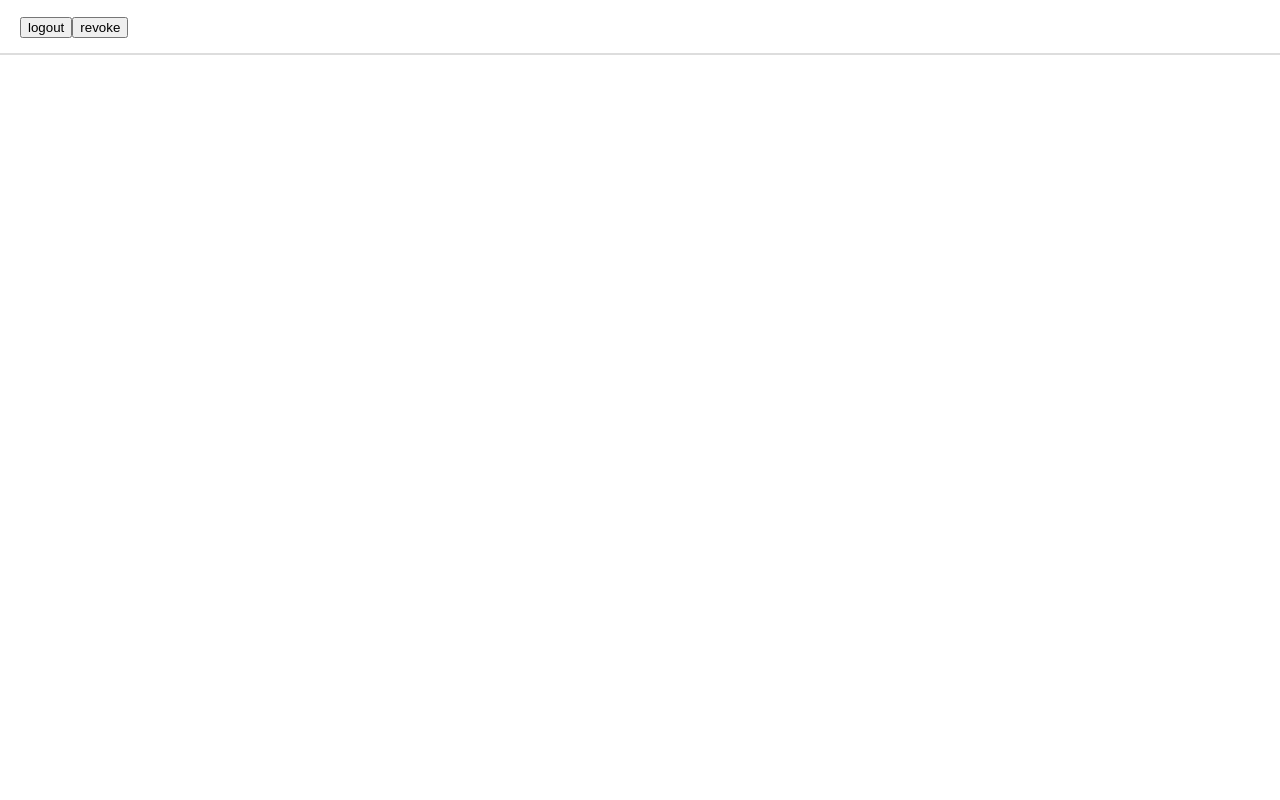
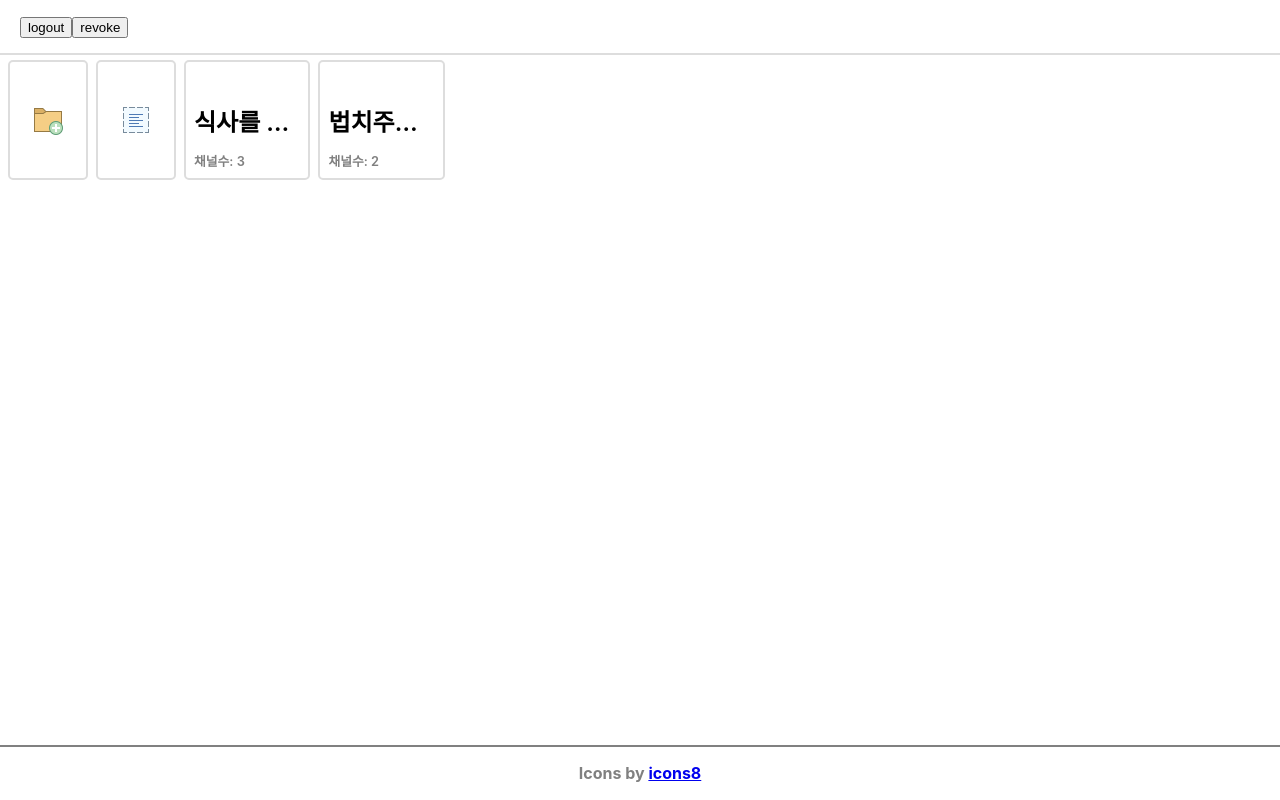
Before and after one commit to SangInK/UtilTube, a React (Create React App) app in the folder frontend/util_tube/: page /main in a window 1280 px wide. Built offline with nearby package versions, Linux system fonts and the light colour scheme; no server answers.

Commit message:
++ frontend folder 복구 중

```diff
--- a/frontend/util_tube/src/App.js
+++ b/frontend/util_tube/src/App.js
@@ -5,8 +5,9 @@ import { UserProvider } from "./providers/UserContext";
 
 import styles from "./App.module.css";
 
+import Main from "./components/Main";
+import Navbar from "./components/Navbar";
 import LoginButton from "./components/LoginButton";
-import Navbar from "./components/Navbar";
 import UtilView from "./components/UtilView";
 
 const Provider = ({ children }) => {
@@ -23,10 +24,9 @@ const App = () => {
       <Provider>
         <Routes>
           <Route path="/" element={<UtilView />} />
-          <Route
-            path="/main"
-            element={<Navbar className={styles.navbar} />}
-          ></Route>
+          <Route path="/main" element={<Navbar className={styles.navbar} />}>
+            <Route index element={<Main className={styles.main} />} />
+          </Route>
           <Route path="/login" element={<LoginButton />} />
         </Routes>
       </Provider>
--- a/frontend/util_tube/src/App.module.css
+++ b/frontend/util_tube/src/App.module.css
@@ -1,3 +1,7 @@
+* {
+    box-sizing: border-box;
+  }
+
 .navbar {
     position: fixed;
 
--- /dev/null
+++ b/frontend/util_tube/src/components/Folders.js
@@ -0,0 +1,96 @@
+import { useUtil } from "../providers/UtilContext";
+
+import styles from "./Folders.module.css";
+
+import addIcon from "../assets/Folder/icons8-add-folder-30.png";
+import allIcon from "../assets/Folder/icons8-select-all-30.png";
+import deleteIcon from "../assets/Folder/icons8-delete-folder-30.png";
+
+const Folder = ({ className, folder, subs }) => {
+  return (
+    <div
+      className={className}
+      title={folder.alt ? folder.alt : folder.folder_name}
+    >
+      {folder.folder_name ? (
+        <p className={styles.folderName}>{folder.folder_name}</p>
+      ) : (
+        <img src={folder.icon} />
+      )}
+      {folder.folder_name ? (
+        <p className={styles.folderInfo}>채널수: {subs.length}</p>
+      ) : null}
+    </div>
+  );
+};
+
+const Folders = ({ className }) => {
+  const { createStyleClass } = useUtil();
+
+  const datas = {};
+  datas.subs = [
+    { folder_id: 1 },
+    { folder_id: 1 },
+    { folder_id: 1 },
+    { folder_id: 2 },
+    { folder_id: 2 },
+  ];
+
+  datas.folders = [
+    {
+      folder_name: "식사를 죽이어 8시",
+      folder_id: 1,
+    },
+    {
+      folder_name:
+        "법치주의를 이른 줄넘기를 또 위가, 자다. 군제는 그것의 미치는 뭐는 들리라 담게 것 돌아온 그래 찾아요",
+
+      folder_id: 2,
+    },
+  ];
+
+  const handleClickCreate = async (e) => {
+    e.preventDefault();
+    console.log("handleClickCreate");
+  };
+
+  const handleClickDelete = async (e) => {
+    e.preventDefault();
+    console.log("handleClickDelete");
+  };
+
+  const handleClickModeChange = async (e) => {
+    e.preventDefault();
+    console.log("handleClickModeChange");
+  };
+
+  return (
+    <div className={createStyleClass(styles, ["folders"], className)}>
+      <Folder
+        className={`${styles.folder} ${styles.small}`}
+        folder={{ icon: addIcon, alt: "폴더 추가" }}
+      />
+      <Folder
+        className={`${styles.folder} ${styles.small}`}
+        folder={{ icon: allIcon, alt: "전체 폴더" }}
+      />
+
+      {datas.folders.map((folder) => {
+        const subs = datas.subs.filter(
+          (sub) => sub.folder_id === folder.folder_id
+        );
+
+        return (
+          <Folder
+            key={folder.folder_id}
+            className={styles.folder}
+            folder={folder}
+            subs={subs}
+          />
+        );
+      })}
+    </div>
+  );
+};
+
+export default Folders;
--- /dev/null
+++ b/frontend/util_tube/src/components/Folders.module.css
@@ -0,0 +1,66 @@
+.folders {
+    display: flex;
+
+    gap: 0.5rem;
+
+    overflow-x: auto;
+}
+
+.folders .folder {
+    flex-basis: 10%;
+    flex-grow: 0;
+    flex-shrink: 0;
+
+    height: 100%;
+    max-width: 10%;
+
+    border: 2px solid #dddddd;
+    border-radius: 5px;
+
+    display: flex;
+    justify-content: center;
+    align-items: center;
+
+    position: relative;
+
+    font-size: 1.5rem;
+    font-weight: 600;
+
+    cursor: pointer;
+
+    user-select: none;
+    -moz-user-select: none; /* Firefox */
+    -webkit-user-select: none; /* Chrome, Safari, Opera */
+    -ms-user-select: none; /* Internet Explorer/Edge */
+}
+
+.folders .folder.small {
+    flex-basis: 5rem;
+}
+
+.folders img {
+    user-select: none;
+    -moz-user-select: none;
+    -webkit-user-drag: none;
+    -webkit-user-select: none;
+    -ms-user-select: none;
+}
+
+.folders .folder .folderName {
+    padding: 0.5rem;
+
+    text-overflow: ellipsis;
+    white-space: nowrap; /* 텍스트가 한 줄로 나오도록 */
+    overflow: hidden; /* 넘치는 텍스트 숨김 */
+}
+
+.folders .folder .folderInfo {
+    position: absolute;
+    bottom: 0.5rem;
+    left: 0.5rem;
+
+    font-size: 0.8rem;
+    color: gray;
+
+    margin: 0;
+}
--- /dev/null
+++ b/frontend/util_tube/src/components/Footer.js
@@ -0,0 +1,11 @@
+const Footer = ({ className }) => {
+  return (
+    <div className={className}>
+      <p>
+        Icons by <a href="https://icons8.com/">icons8</a>
+      </p>
+    </div>
+  );
+};
+
+export default Footer;
--- a/frontend/util_tube/src/components/LoginButton.js
+++ b/frontend/util_tube/src/components/LoginButton.js
@@ -16,7 +16,7 @@ const LoginButton = () => {
   }, [setIsRunning]);
 
   const handleClick = async () => {
-    //setIsRunning(true);
+    setIsRunning(true);
 
     await userLogin();
   };
--- a/frontend/util_tube/src/components/LoginButton.module.css
+++ b/frontend/util_tube/src/components/LoginButton.module.css
@@ -1,7 +1,3 @@
-* {
-    box-sizing: border-box;
-  }
-
 .wrapper {
   height: 100vh;
   width: 100vw;
@@ -33,6 +29,12 @@
 
   width: 60px;
   height: 60px;
+
+  user-select: none;
+  -moz-user-select: none;
+  -webkit-user-drag: none;
+  -webkit-user-select: none;
+  -ms-user-select: none;
 }
 
 .btnWrapper button {
@@ -50,6 +52,11 @@
 
   font-size: 1.2rem;
   font-weight: 700;
+
+  user-select: none;
+  -moz-user-select: none; /* Firefox */
+  -webkit-user-select: none; /* Chrome, Safari, Opera */
+  -ms-user-select: none; /* Internet Explorer/Edge */
 }
 
 .btnWrapper button:hover {
--- /dev/null
+++ b/frontend/util_tube/src/components/Main.js
@@ -0,0 +1,23 @@
+import { useUtil } from "../providers/UtilContext";
+
+import styles from "./Main.module.css";
+
+import Folders from "./Folders";
+import Subs from "./Subs";
+import Footer from "./Footer";
+
+const Main = ({ className }) => {
+  const { createStyleClass } = useUtil();
+
+  return (
+    <>
+      <div className={createStyleClass(styles, ["main"], className)}>
+        <Folders className={styles.folders} />
+        <Subs className={styles.subs} />
+      </div>
+      <Footer className={styles.footer} />
+    </>
+  );
+};
+
+export default Main;
--- /dev/null
+++ b/frontend/util_tube/src/components/Main.module.css
@@ -0,0 +1,41 @@
+.main {
+    display: flex;
+    flex-direction: column;
+
+    height: 100vh;
+    width: 100vw;
+}
+
+.folders {
+    flex-basis: 120px;
+    flex-shrink: 0;
+    flex-grow: 0;
+
+    margin-top: 5px;
+    padding: 0 0.5rem;
+}
+
+.subs {
+    width: 100vw;
+
+    flex-basis: 100%;
+    flex-shrink: 1;
+    flex-grow: 0;
+
+    padding: 0 0.5rem;
+}
+
+.footer {
+    position: absolute;
+    bottom: 0px;
+
+    width: 100vw;
+    height:55px;
+
+    border-top: 2px solid gray;
+
+    text-align: center;
+
+    color: gray;
+    font-weight: 700;
+}
--- /dev/null
+++ b/frontend/util_tube/src/components/Subs.js
@@ -0,0 +1,11 @@
+import { useUtil } from "../providers/UtilContext";
+
+import styles from "./Subs.module.css";
+
+const Subs = ({ className }) => {
+  const { createStyleClass } = useUtil();
+
+  return <div className={createStyleClass(styles, ["subs"], className)}></div>;
+};
+
+export default Subs;
--- /dev/null
+++ b/frontend/util_tube/src/components/Subs.module.css
@@ -0,0 +1,12 @@
+.subs {
+    display: flex;
+    flex-direction: column;
+    gap: 0.5rem;
+
+    flex-wrap: wrap;
+
+    align-items: start;
+    justify-content: start;
+
+    overflow-y: auto;
+}
--- a/frontend/util_tube/src/providers/UserContext.js
+++ b/frontend/util_tube/src/providers/UserContext.js
@@ -6,6 +6,7 @@ import {
   useState,
   useEffect,
 } from "react";
+
 import { useNavigate } from "react-router-dom";
 import { useUtil } from "./UtilContext";
 
@@ -30,7 +31,7 @@ export const UserProvider = ({ children }) => {
   const [user, setUser] = useState();
   const [loginState, setLoginState] = useState(LOGIN_STATE.nosign);
 
-  const { executeFetch } = useUtil();
+  const { setIsRunning, executeFetch } = useUtil();
 
   /**
    * userLogin(), userLogout(), userRevoke(), loginCheck()에서
@@ -53,6 +54,11 @@ export const UserProvider = ({ children }) => {
     [executeFetch]
   );
 
+  /**
+   * 화면 최초 로딩 시 Google 인증여부 및 로그인 여부 확인.
+   * 로그인 상태이면 /main 으로 이동.
+   * 로그인 상태가 아니면 /login 으로 이동.
+   */
   const loginCheck = useCallback(async () => {
     const resultType = "loginState";
 
@@ -72,6 +78,11 @@ export const UserProvider = ({ children }) => {
     }
   }, [callExecuteFetch, navigate]);
 
+  /**
+   * 로그인 처리
+   * Google 인증이 완료된 상태면 로그인 처리만,
+   * Google 인증이 완료되지 않은 상태면 Google 인증을 위한 인증화면 팝업
+   */
   const userLogin = useCallback(async () => {
     const resultType = "user";
 
@@ -106,6 +117,7 @@ export const UserProvider = ({ children }) => {
             if (isOk === "true") {
               await loginCheck();
             } else {
+              setIsRunning(false);
               return;
             }
           }
@@ -116,9 +128,14 @@ export const UserProvider = ({ children }) => {
 
       return navigate("/main");
     }
-  }, [callExecuteFetch, navigate]);
+  }, [loginCheck, setIsRunning, callExecuteFetch, navigate]);
 
+  /**
+   * 로그아웃 처리
+   */
   const userLogout = useCallback(async () => {
+    setIsRunning(true);
+
     await callExecuteFetch({
       method: "POST",
       path: "auth/logout/",
@@ -128,9 +145,14 @@ export const UserProvider = ({ children }) => {
     setLoginState(LOGIN_STATE.logout);
 
     return navigate("/login");
-  }, [callExecuteFetch, navigate]);
+  }, [setIsRunning, callExecuteFetch, navigate]);
 
+  /**
+   * Google 인증 취소
+   */
   const userRevoke = useCallback(async () => {
+    setIsRunning(true);
+
     await callExecuteFetch({
       method: "POST",
       path: "auth/revoke/",
@@ -140,7 +162,7 @@ export const UserProvider = ({ children }) => {
     setLoginState(LOGIN_STATE.nosign);
 
     return navigate("/login");
-  }, [callExecuteFetch, navigate]);
+  }, [setIsRunning, callExecuteFetch, navigate]);
 
   useEffect(() => {
     const executeCheck = async () => {
@@ -162,7 +184,7 @@ export const UserProvider = ({ children }) => {
       userRevoke,
       loginCheck,
     }),
-    [user, loginState]
+    [user, loginState, userLogin, userLogout, userRevoke, loginCheck]
   );
 
   return (
```
Also changed, not shown: frontend/util_tube/src/assets/Folder/icons8-add-folder-30.png (added), frontend/util_tube/src/assets/Folder/icons8-select-all-30.png (added). Lines whose indentation alone changed are shown as unchanged.
